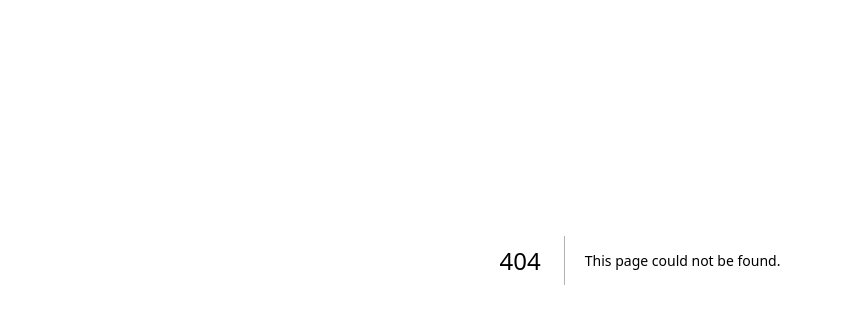
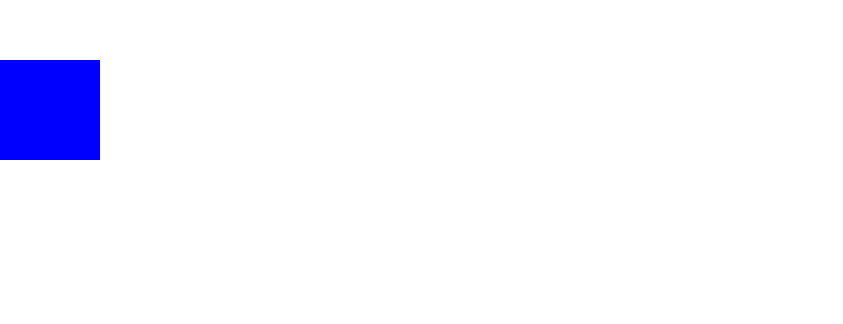
Before and after one commit to FourSqweez/gsap-scroll-trigger-nextjs, a Next.js app: page /timeline in a window 1280 px wide. Before the commit this address had no page. Shown: the part 140-464 px from the top of the page, without its empty margins (0-843 px from the left). Built offline with nearby package versions, Linux system fonts and the light colour scheme.

Commit message:
create timeline page using delay

```diff
--- /dev/null
+++ b/pages/timeline.tsx
@@ -0,0 +1,33 @@
+import React, { useEffect, useRef } from 'react'
+import styles from '../styles/timeline.module.css'
+import gsap from 'gsap'
+import ScrollTrigger from 'gsap/dist/ScrollTrigger'
+
+gsap.registerPlugin(ScrollTrigger)
+
+const TimelinePage = () => {
+  const boxRef = useRef<HTMLDivElement>(null)
+
+  useEffect(() => {
+    gsap.to(boxRef.current, {
+      x: 500,
+      duration: 2,
+    })
+
+    gsap.to(boxRef.current, {
+      y: 200,
+      duration: 3,
+      delay: 2,
+    })
+
+    gsap.to(boxRef.current, {
+      x: 0,
+      duration: 2,
+      delay: 5,
+    })
+  }, [])
+
+  return <div className={styles.box} ref={boxRef}></div>
+}
+
+export default TimelinePage
--- a/styles/globals.css
+++ b/styles/globals.css
@@ -4,7 +4,7 @@ body {
   margin: 0;
   font-family: -apple-system, BlinkMacSystemFont, Segoe UI, Roboto, Oxygen,
     Ubuntu, Cantarell, Fira Sans, Droid Sans, Helvetica Neue, sans-serif;
-  overflow-y: scroll;
+  /* overflow-y: scroll; */
 }
 
 .container {
--- /dev/null
+++ b/styles/timeline.module.css
@@ -0,0 +1,5 @@
+.box {
+  width: 100px;
+  height: 100px;
+  background-color: blue;
+}
```
